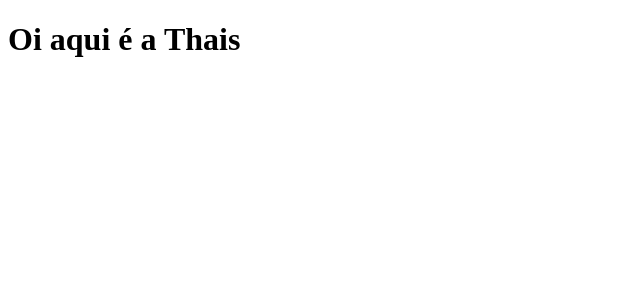
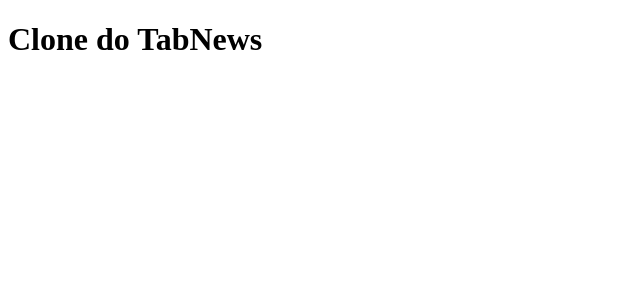
Before and after one commit to thaiszanella/clone-tabnews, a Next.js app: page / in a window 1280 px wide. Shown: the top 300 px of the page, without its empty margins (0-640 px from the left). Built offline with nearby package versions, Linux system fonts and the light colour scheme.

Commit message:
alter page

```diff
--- a/pages/index.js
+++ b/pages/index.js
@@ -1,5 +1,5 @@
 function Home() {
-    return <h1>Oi aqui é a Thais</h1>
+    return <h1>Clone do TabNews</h1>
 }
 
 export default Home;
```
